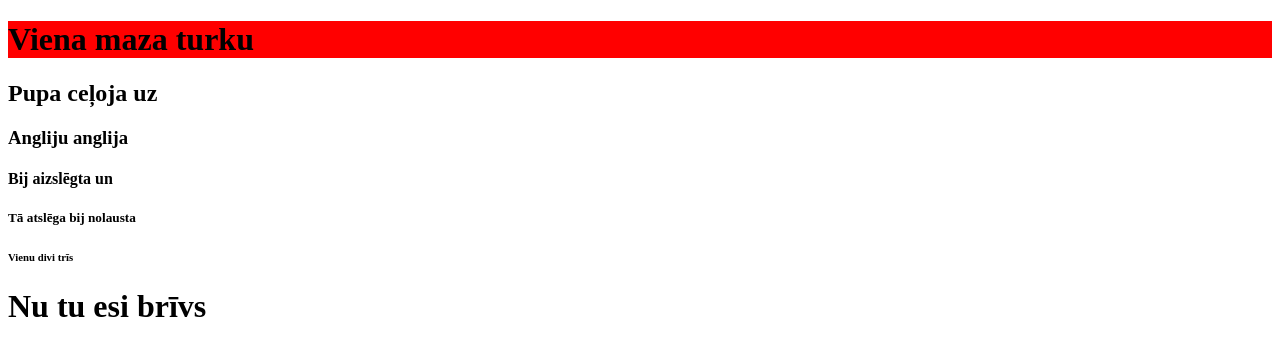
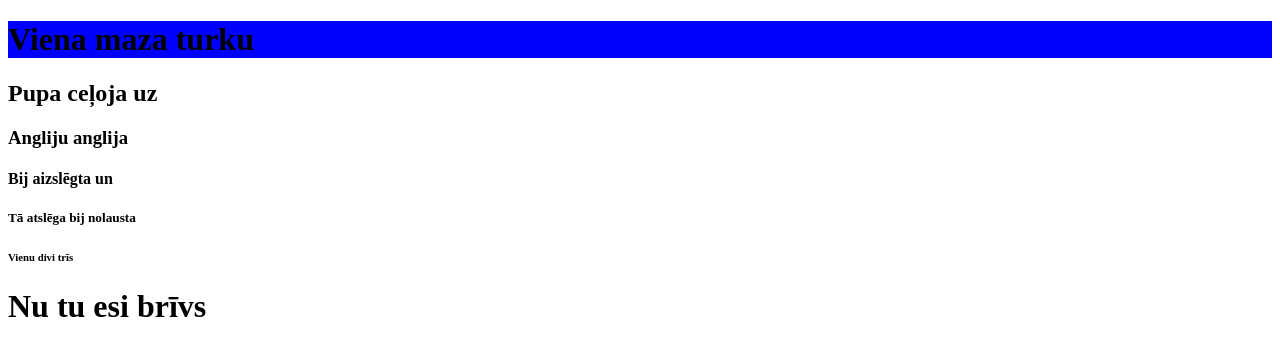
Before and after one commit to TTORS4/stunda4, a plain HTML site: page index.html in a window 1280 px wide. Drawn offline with Linux system fonts and the light colour scheme.

Commit message:
Update index.html

```diff
--- a/index.html
+++ b/index.html
@@ -6,7 +6,7 @@
 
 <body>
 
-<h1 style="background-color:red;">Viena maza turku</h1>
+<h1 style="background-color:blue;">Viena maza turku</h1>
 <h2>Pupa ceļoja uz</h2>
 <h3>Angliju anglija</h3>
 <h4>Bij aizslēgta un</h4>
```
